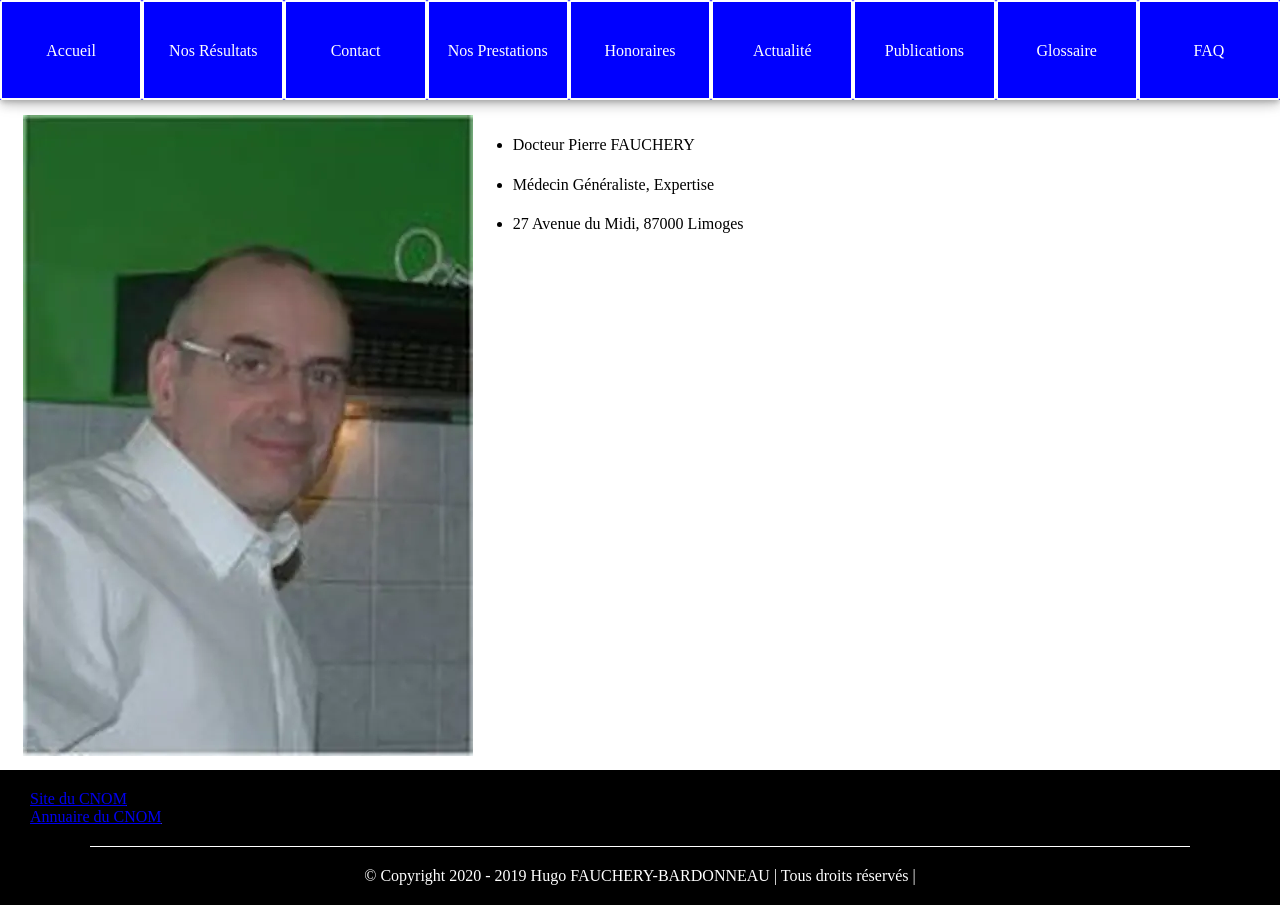
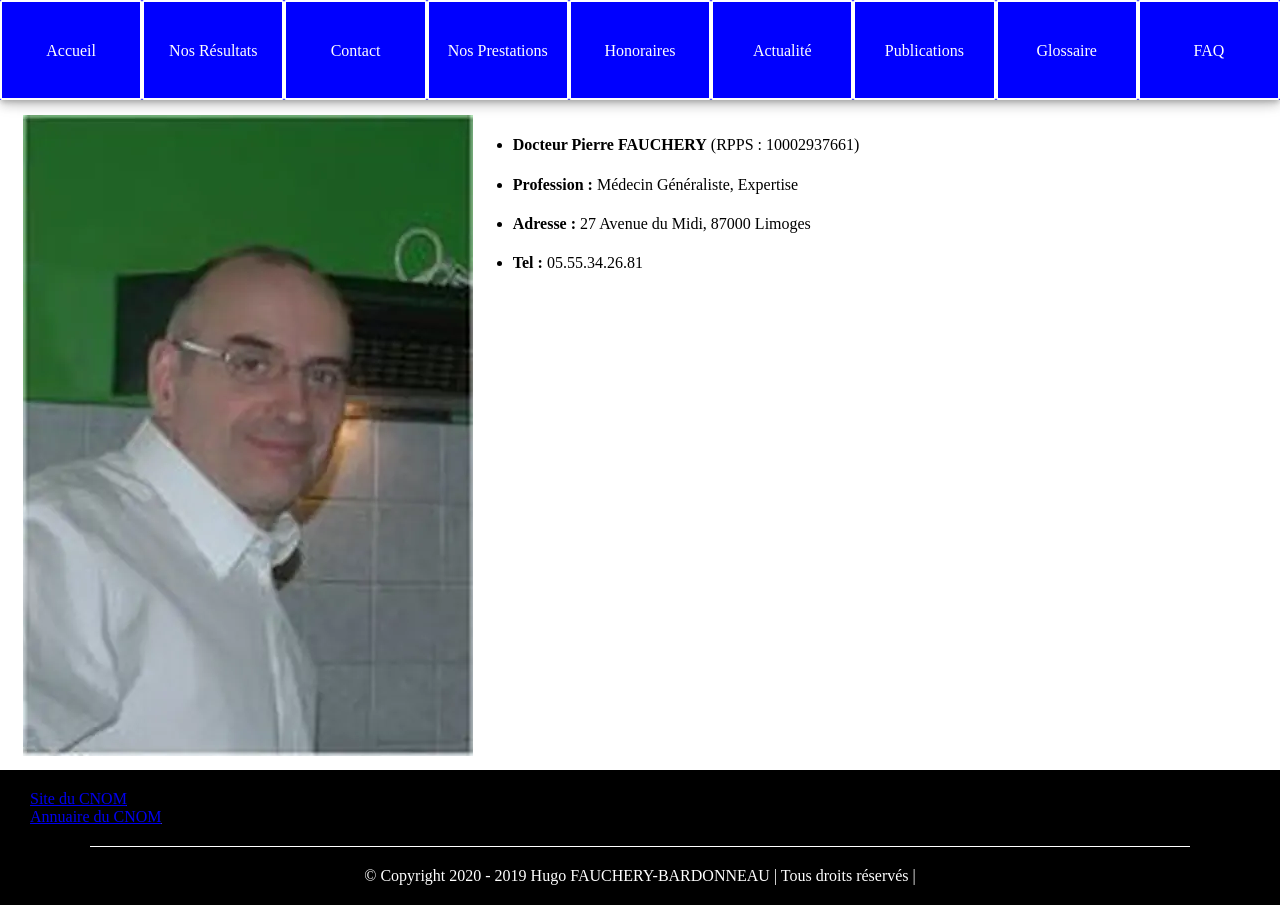
Before and after one commit to Reapy13/door, an Angular app: page / in a window 1280 px wide. Built offline with nearby package versions, Linux system fonts and the light colour scheme.

Commit message:
feat(#6) : Adds bold labels into the home page.

```diff
--- a/src/app/components/home/home.component.css
+++ b/src/app/components/home/home.component.css
@@ -10,3 +10,7 @@ h4 {
 .picture {
     z-index: 0;
 }
+
+.bold {
+    font-weight: bold;
+}
--- a/src/app/components/home/home.component.html
+++ b/src/app/components/home/home.component.html
@@ -4,9 +4,10 @@
     </div>
     <div *ngIf="homePage=='Accueil'">
         <ul>
-            <li><h4>Docteur Pierre FAUCHERY</h4></li>
-            <li><h4>Médecin Généraliste, Expertise</h4></li>
-            <li><h4>27 Avenue du Midi, 87000 Limoges</h4></li>
+            <li><h4><span class="bold">Docteur Pierre FAUCHERY</span> (RPPS : 10002937661)</h4></li>
+            <li><h4><span class="bold">Profession : </span>Médecin Généraliste, Expertise</h4></li>
+            <li><h4><span class="bold">Adresse : </span>27 Avenue du Midi, 87000 Limoges</h4></li>
+            <li><span class="bold">Tel : </span>05.55.34.26.81</li>
         </ul>
     </div>
     <div *ngIf="homePage=='Nos Résultats'">Page des résultats</div>
```
